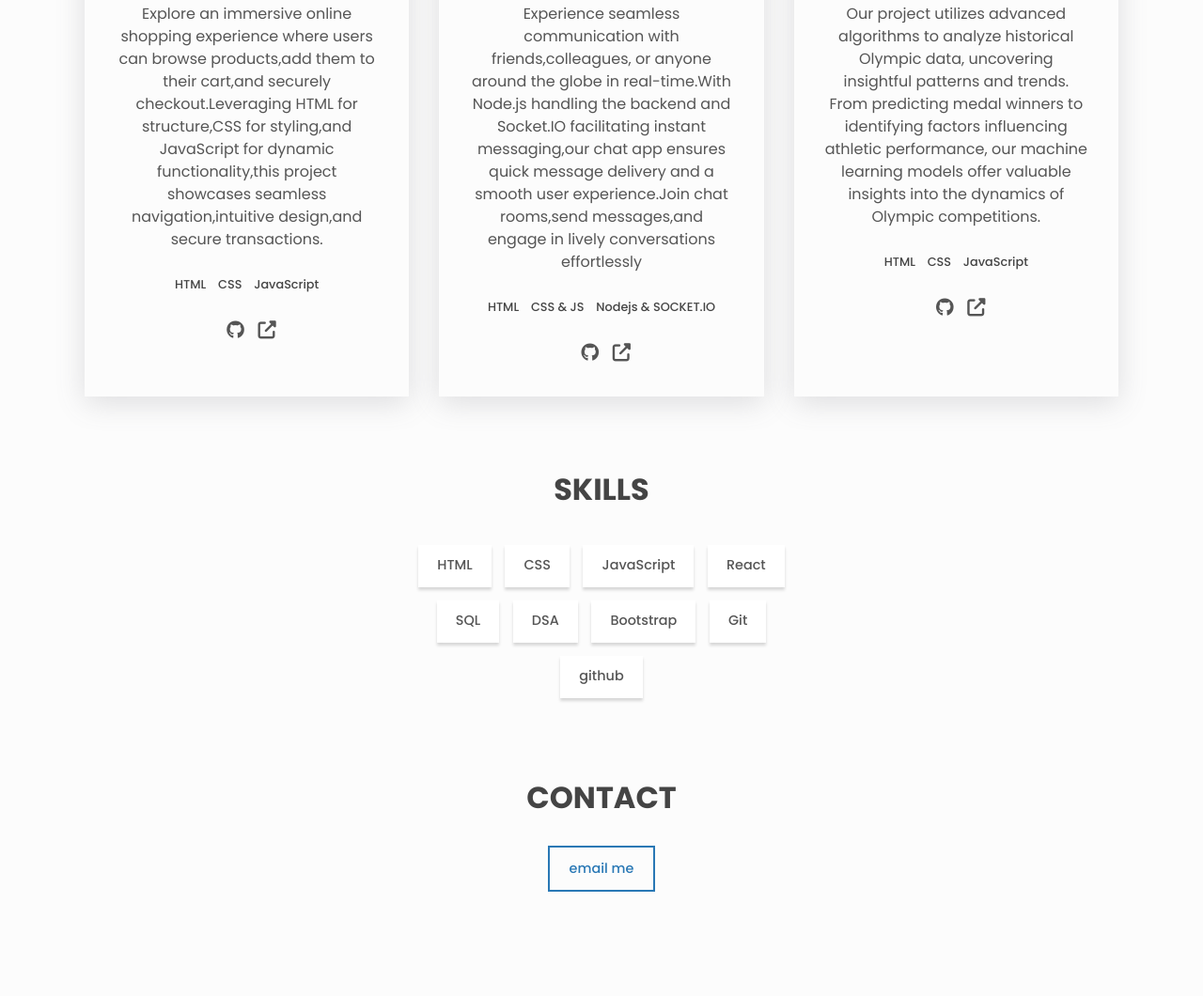
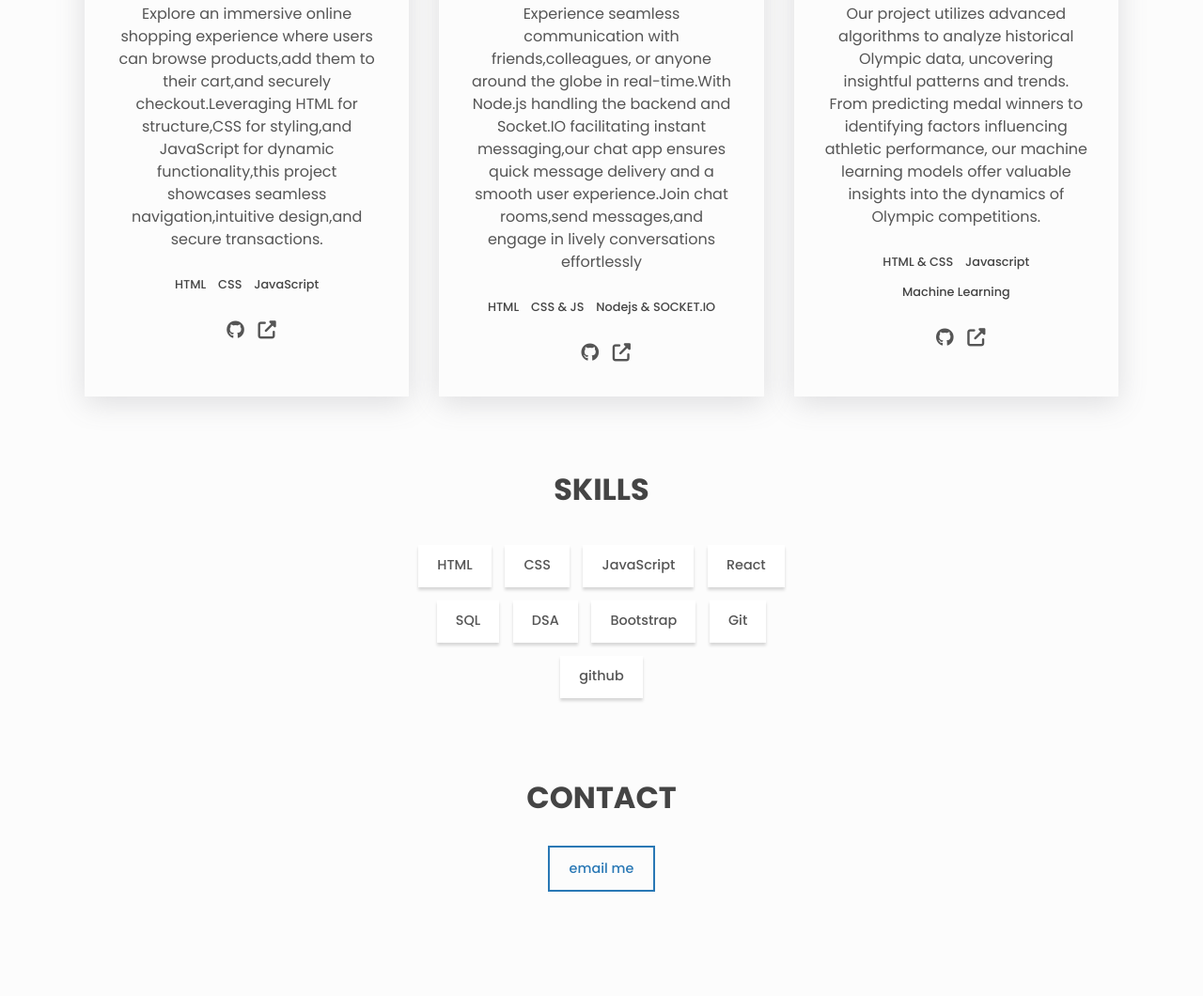
Before and after one commit to tiwaripiyush6388/Portfolio, a plain HTML site: page index.html in a window 1280 px wide. Shown: the part 751-1811 px from the top of the page at 94% size. Drawn offline with Linux system fonts and the light colour scheme.

Commit message:
Update index.html

```diff
--- a/index.html
+++ b/index.html
@@ -125,9 +125,9 @@
               offer valuable insights into the dynamics of Olympic competitions.
             </p>
             <ul class="project__stack">
-              <li class="project__stack-item">HTML</li>
-              <li class="project__stack-item">CSS</li>
-              <li class="project__stack-item">JavaScript</li>
+              <li class="project__stack-item">HTML & CSS</li>
+              <li class="project__stack-item">Javascript</li>
+              <li class="project__stack-item">Machine Learning</li>
             </ul>
 
             <a href="https://github.com" aria-label="source code" class="link link--icon">
```
